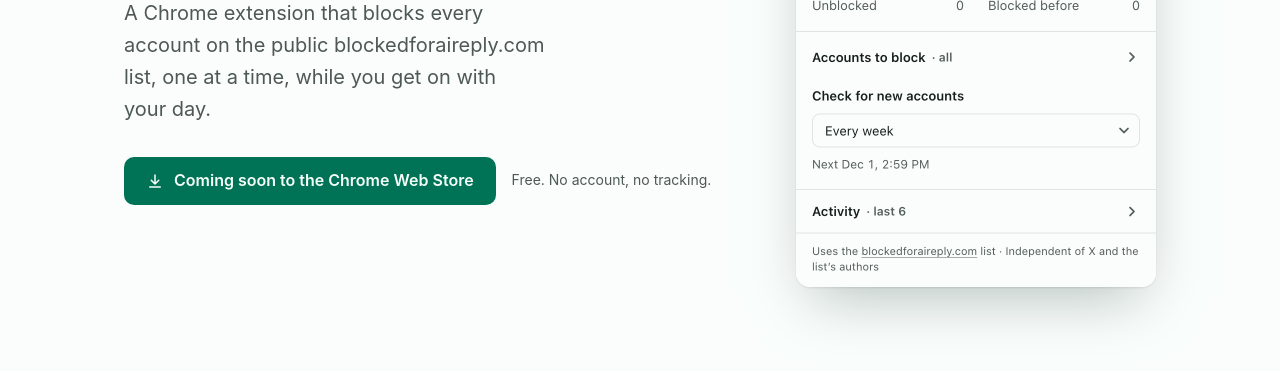
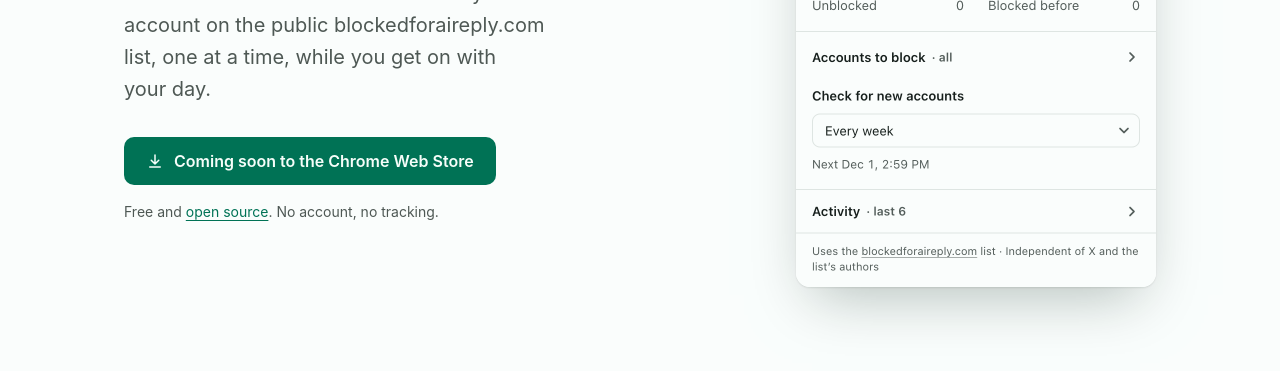
Before and after one commit to CyrisXD/reply-hygiene, a browser extension: page docs/index.html in a window 1280 px wide. Shown: the part 429-800 px from the top of the page. Drawn offline with Linux system fonts and the light colour scheme.

Commit message:
Link to the source from the site

```diff
--- a/docs/index.html
+++ b/docs/index.html
@@ -33,7 +33,7 @@
           <svg viewBox="0 0 24 24" fill="none" stroke="currentColor" stroke-width="2" stroke-linecap="round" stroke-linejoin="round" aria-hidden="true"><path d="M12 4v12m0 0-5-5m5 5 5-5M5 20h14"/></svg>
           Coming soon to the Chrome Web Store
         </a>
-        <small>Free. No account, no tracking.</small>
+        <small>Free and <a href="https://github.com/CyrisXD/reply-hygiene">open source</a>. No account, no tracking.</small>
       </div>
     </div>
     <picture class="shot">
@@ -137,7 +137,7 @@
 <footer>
   <div class="wrap">
     <span>Reply Hygiene is independent of X and of blockedforaireply.com.</span>
-    <nav><a href="privacy.html">Privacy</a><a href="https://github.com/CyrisXD/reply-hygiene/issues">Help</a><a href="https://github.com/sponsors/CyrisXD">Sponsor</a></nav>
+    <nav><a href="privacy.html">Privacy</a><a href="https://github.com/CyrisXD/reply-hygiene">Source</a><a href="https://github.com/CyrisXD/reply-hygiene/issues">Help</a><a href="https://github.com/sponsors/CyrisXD">Sponsor</a></nav>
   </div>
 </footer>
 </body>
```
Also changed, not shown: docs/privacy.html (+1 -1 lines).
